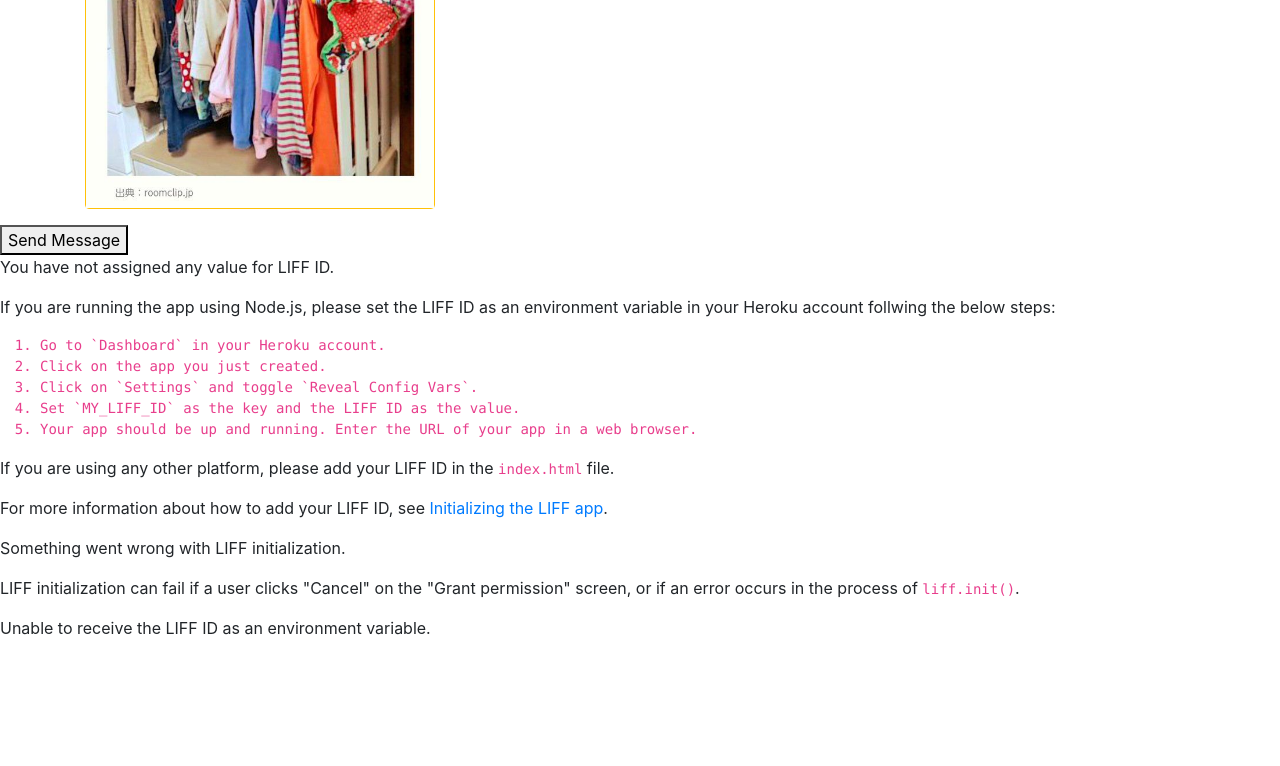
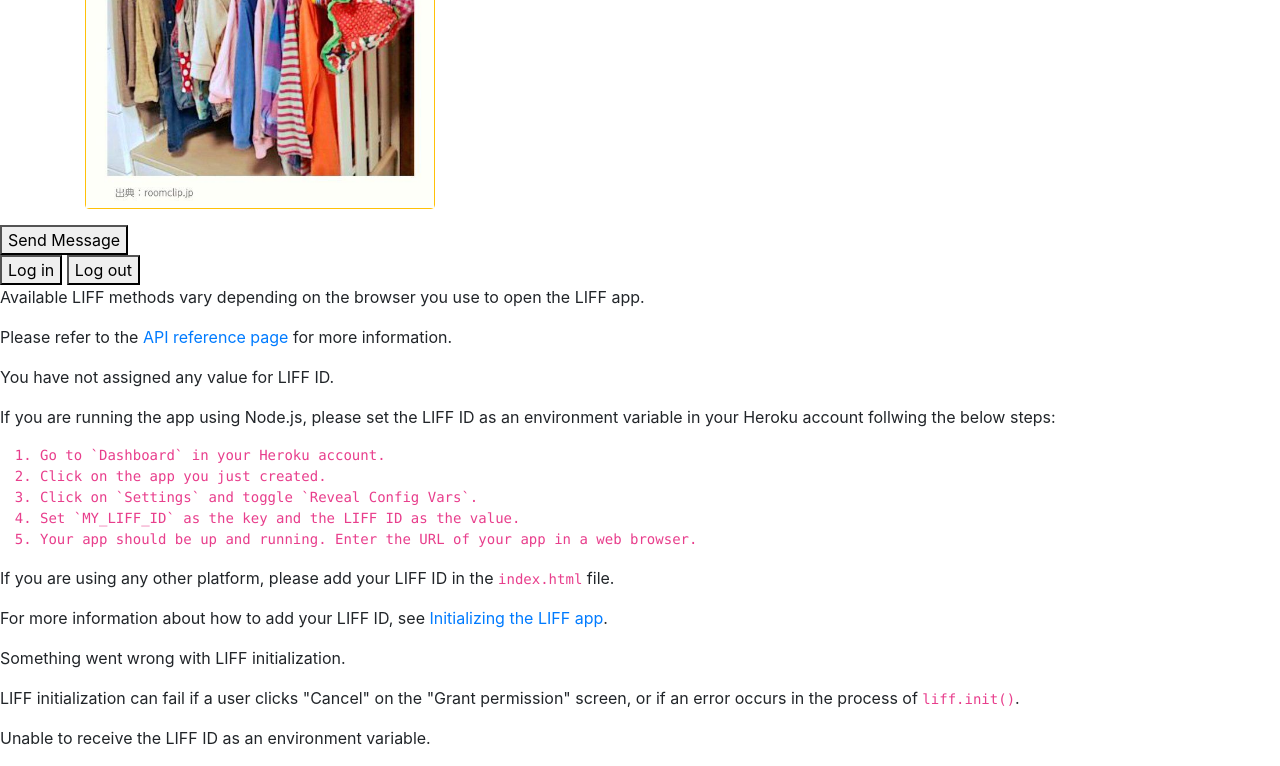
Before and after one commit to sappara/line_liff_test, a website: page public/index.html in a window 1280 px wide. Shown: the part 1119-1885 px from the top of the page. Before the commit the page ends 1775 px from the top, so only its background shows below. Drawn offline with nearby package versions, Linux system fonts and the light colour scheme; no server answers.

Commit message:
追加：sendmessage動かすため、初期コード戻し、その２

```diff
--- a/public/index.html
+++ b/public/index.html
@@ -160,6 +160,28 @@
             <button id="sendMessageButton">Send Message</button>
           </div>
         </div>
+        <!-- LOGIN LOGOUT BUTTONS -->
+        <div class="buttonGroup">
+          <button id="liffLoginButton">Log in</button>
+          <button id="liffLogoutButton">Log out</button>
+        </div>
+        <div id="statusMessage">
+          <div id="isInClientMessage"></div>
+          <div id="apiReferenceMessage">
+            <p>
+              Available LIFF methods vary depending on the browser you use to
+              open the LIFF app.
+            </p>
+            <p>
+              Please refer to the
+              <a
+                href="https://developers.line.biz/en/reference/liff/#initialize-liff-app"
+                >API reference page</a
+              >
+              for more information.
+            </p>
+          </div>
+        </div>
       </div>
 
       <!-- LIFF ID ERROR -->
```
